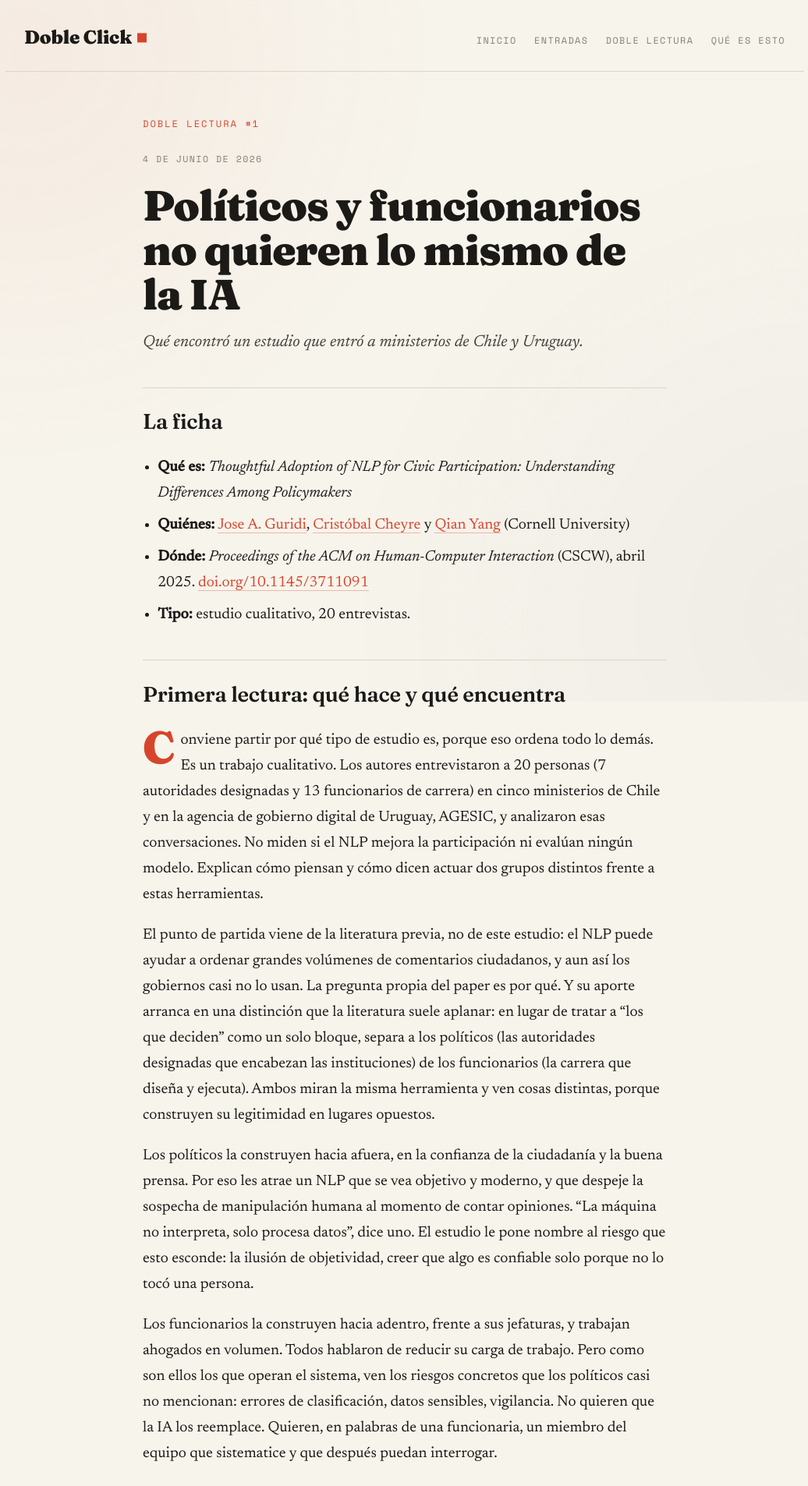
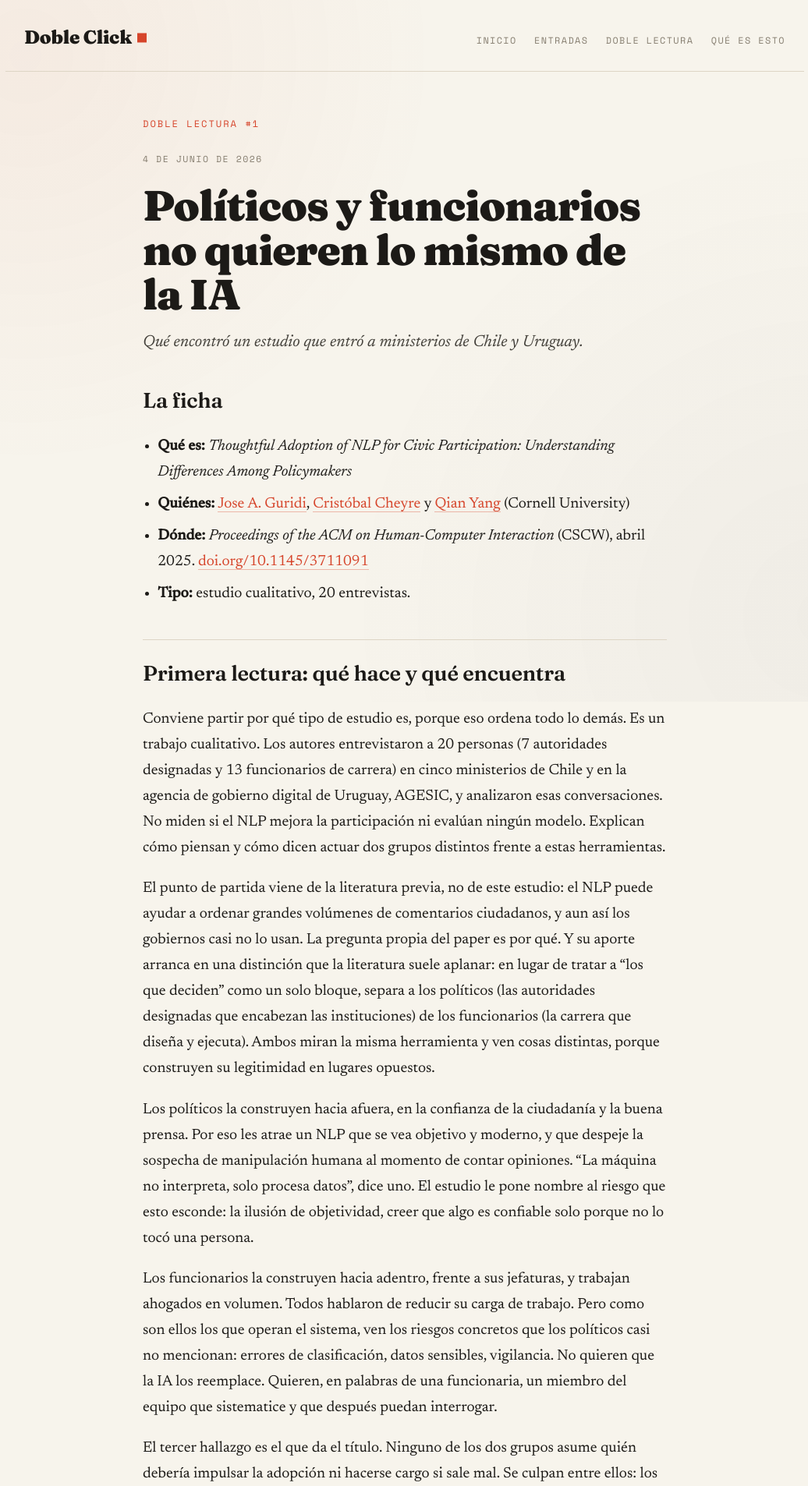
Before and after one commit to jaguridi/doble-click-blog, a Jekyll site: the page built from _lecturas/politicos-funcionarios-ia.md, in a window 1280 px wide. Shown: the top 1906 px of the page at 78% size, without its empty margins (121-1157 px from the left). Built offline with Jekyll 4.4.1, drawn with Linux system fonts in a browser that asks for light colours.

Commit message:
Doble Lectura: arregla formato (capitular y linea inicial)
Clase .lectura aparte para no heredar la capitular del primer parrafo ni la
linea superior del primer encabezado que trae el estilo de _posts. El cuerpo
ahora abre limpio con la ficha. Blog diario sin cambios.

Co-Authored-By: Claude Opus 4.8 (1M context) <noreply@anthropic.com>

```diff
--- a/_layouts/lectura.html
+++ b/_layouts/lectura.html
@@ -1,7 +1,7 @@
 ---
 layout: default
 ---
-<article class="post">
+<article class="post lectura">
   <header class="post-header">
     <p class="kicker">Doble Lectura{% if page.numero %} #{{ page.numero }}{% endif %}</p>
     <p class="post-meta"><span class="entry-date">{% include fecha.html date=page.date %}</span></p>
--- a/assets/css/style.css
+++ b/assets/css/style.css
@@ -153,6 +153,11 @@ body::before{
 .back-link{ font-family:"Space Mono", monospace; font-size:.78rem; text-transform:uppercase; letter-spacing:.1em; color:var(--muted); text-decoration:none; }
 .back-link:hover{ color:var(--accent); }
 
+/* ---------- doble lectura ---------- */
+/* La ficha abre el cuerpo: sin la línea superior del primer encabezado ni la capitular del primer párrafo (que sí lleva el blog diario). */
+.lectura .post-body > h2:first-child{ border-top:none; padding-top:0; margin-top:0; }
+.lectura .post-body > p:first-of-type::first-letter{ font:inherit; float:none; color:inherit; padding:0; line-height:inherit; }
+
 /* ---------- page ---------- */
 .page{ max-width:var(--maxw); margin:0 auto; padding:3.5rem 0 2rem; }
 .page-title{ font-family:"Fraunces", serif; font-weight:900; font-size:clamp(2rem,5vw,3rem); letter-spacing:-.02em; margin:0 0 1.6rem; }
```
